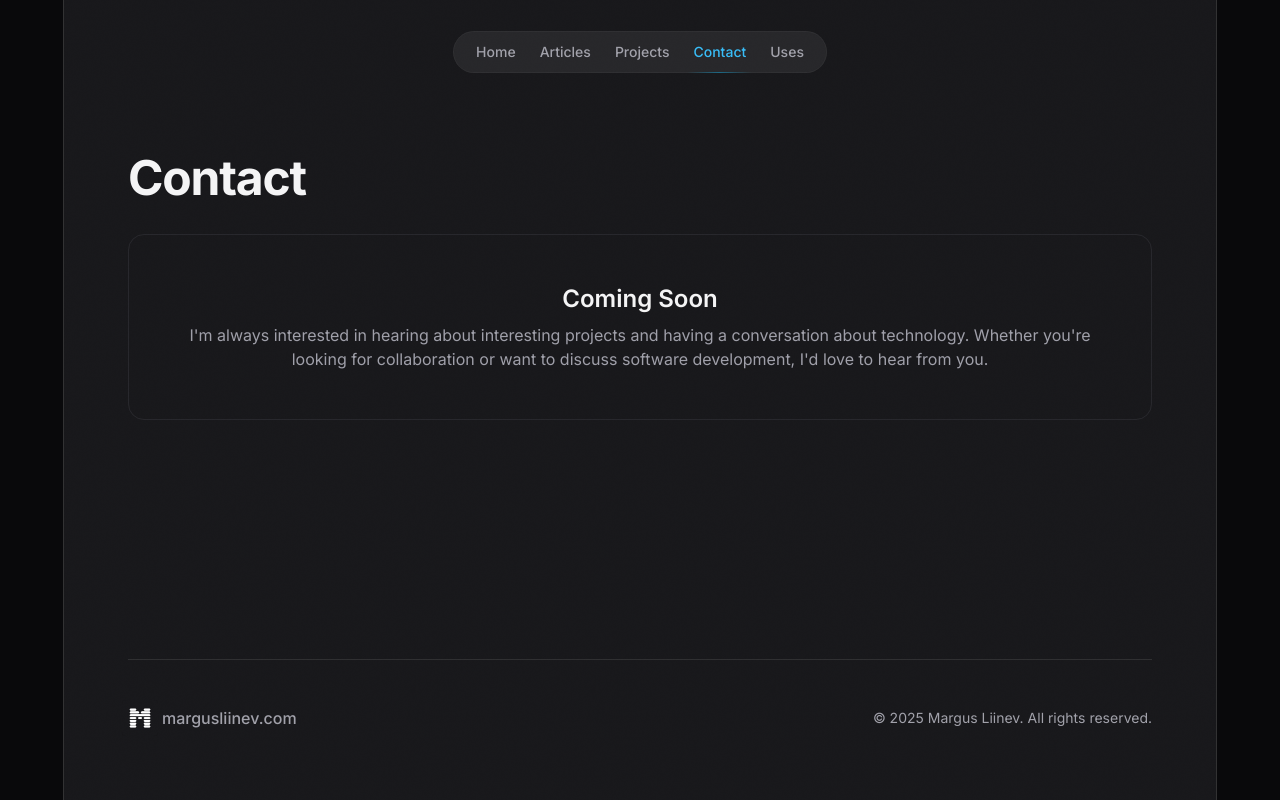
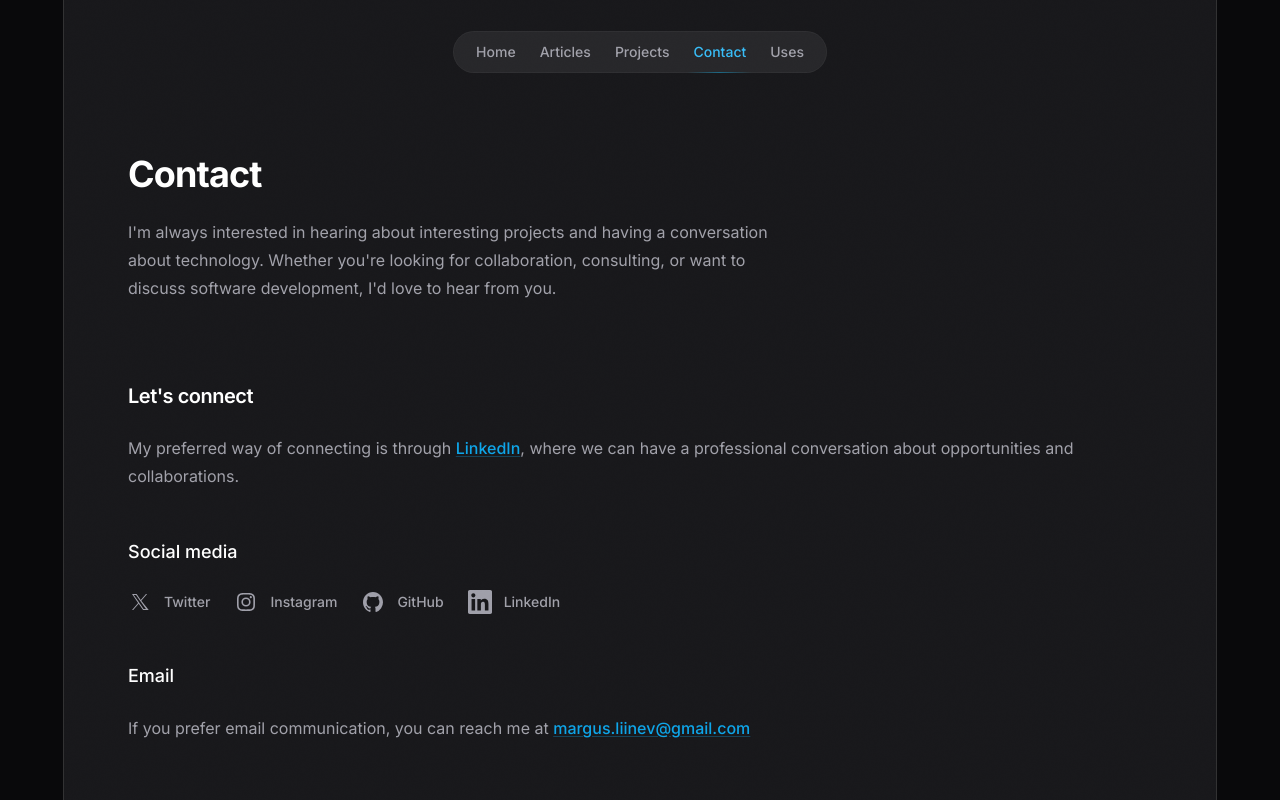
Before and after one commit to margusliinev/margusliinev.com, a Next.js app: page /contact in a window 1280 px wide. Shown: the top 800 px of the page. Built offline with nearby package versions, Linux system fonts and the light colour scheme.

Commit message:
add a contact page

```diff
--- a/src/app/articles/page.tsx
+++ b/src/app/articles/page.tsx
@@ -1,6 +1,6 @@
 import type { Metadata } from 'next';
+import { PagePlaceholder } from '@/components/PagePlaceholder';
 import { createPageMetadata } from '@/helpers/seo';
-import { PagePlaceholder } from '@/components/PagePlaceholder';
 
 export const metadata: Metadata = createPageMetadata({
     title: 'Articles',
--- a/src/app/contact/page.tsx
+++ b/src/app/contact/page.tsx
@@ -1,18 +1,88 @@
 import type { Metadata } from 'next';
+import type { IconComponent } from '@/types';
+import { MobileMenuButton } from '@/components/MobileMenuButton';
+import { SocialLink } from '@/components/ui';
+import { XIcon, InstagramIcon, GitHubIcon, LinkedInIcon } from '@/components/icons';
 import { createPageMetadata } from '@/helpers/seo';
-import { PagePlaceholder } from '@/components/PagePlaceholder';
+import { socialLinks } from '@/data';
+
+const iconMap: Record<string, IconComponent> = {
+    XIcon,
+    InstagramIcon,
+    GitHubIcon,
+    LinkedInIcon,
+};
 
 export const metadata: Metadata = createPageMetadata({
     title: 'Contact',
-    description: 'Get in touch with Me. Available for collaboration, consulting, or just to chat about software development and technology.',
+    description: 'Get in touch with me. Available for collaboration or just to chat about software development and technology.',
     path: '/contact',
 });
 
 export default function Contact() {
+    const linkedInLink = socialLinks.find((link) => link.iconName === 'LinkedInIcon');
+
     return (
-        <PagePlaceholder
-            title='Contact'
-            description="I'm always interested in hearing about interesting projects and having a conversation about technology. Whether you're looking for collaboration or want to discuss software development, I'd love to hear from you."
-        />
+        <div className='pt-12.5 pb-16 sm:pb-20'>
+            <MobileMenuButton />
+            <div className='max-w-2xl space-y-6'>
+                <h1 className='text-foreground text-3xl font-bold tracking-tight sm:text-4xl'>Contact</h1>
+                <p className='text-foreground-muted text-base leading-7'>
+                    I&apos;m always interested in hearing about interesting projects and having a conversation about technology. Whether you&apos;re looking for collaboration, consulting, or want to
+                    discuss software development, I&apos;d love to hear from you.
+                </p>
+            </div>
+
+            <div className='mt-16 space-y-12 sm:mt-20'>
+                <div className='space-y-6'>
+                    <h2 className='text-foreground text-xl font-semibold tracking-tight'>Let&apos;s connect</h2>
+                    <p className='text-foreground-muted text-base leading-7'>
+                        My preferred way of connecting is through{' '}
+                        {linkedInLink && (
+                            <a
+                                href={linkedInLink.href}
+                                target='_blank'
+                                rel='noopener noreferrer'
+                                className='text-primary-light hover:text-primary-very-light decoration-primary-light/30 hover:decoration-primary-very-light/50 font-medium underline underline-offset-2 transition-colors'
+                            >
+                                LinkedIn
+                            </a>
+                        )}
+                        , where we can have a professional conversation about opportunities and collaborations.
+                    </p>
+                </div>
+
+                <div className='space-y-6'>
+                    <h3 className='text-foreground text-lg font-medium'>Social media</h3>
+                    <div className='flex flex-wrap gap-6'>
+                        {socialLinks.map((link) => {
+                            const Icon = iconMap[link.iconName];
+                            if (!Icon) return null;
+                            return (
+                                <div key={link.href} className='flex items-center gap-3'>
+                                    <SocialLink href={link.href} aria-label={link.label} icon={Icon} />
+                                    <a href={link.href} target='_blank' rel='noopener noreferrer' className='text-foreground-muted hover:text-foreground text-sm font-medium transition-colors'>
+                                        {link.label.replace('Follow on ', '')}
+                                    </a>
+                                </div>
+                            );
+                        })}
+                    </div>
+                </div>
+
+                <div className='space-y-6'>
+                    <h3 className='text-foreground text-lg font-medium'>Email</h3>
+                    <p className='text-foreground-muted text-base leading-7'>
+                        If you prefer email communication, you can reach me at{' '}
+                        <a
+                            href='mailto:margus.liinev@gmail.com'
+                            className='text-primary-light hover:text-primary-very-light decoration-primary-light/30 hover:decoration-primary-very-light/50 font-medium underline underline-offset-2 transition-colors'
+                        >
+                            margus.liinev@gmail.com
+                        </a>
+                    </p>
+                </div>
+            </div>
+        </div>
     );
 }
--- a/src/app/page.tsx
+++ b/src/app/page.tsx
@@ -1,8 +1,8 @@
 import type { Metadata } from 'next';
+import { createPageMetadata } from '@/helpers/seo';
+import { Skills } from '@/components/Skills';
 import { Hero } from '@/components/Hero';
 import { Work } from '@/components/Work';
-import { Skills } from '@/components/Skills';
-import { createPageMetadata } from '@/helpers/seo';
 
 export const metadata: Metadata = createPageMetadata({
     title: 'Home',
--- a/src/app/projects/page.tsx
+++ b/src/app/projects/page.tsx
@@ -1,6 +1,6 @@
 import type { Metadata } from 'next';
+import { PagePlaceholder } from '@/components/PagePlaceholder';
 import { createPageMetadata } from '@/helpers/seo';
-import { PagePlaceholder } from '@/components/PagePlaceholder';
 
 export const metadata: Metadata = createPageMetadata({
     title: 'Projects',
--- a/src/app/uses/page.tsx
+++ b/src/app/uses/page.tsx
@@ -1,8 +1,8 @@
 import type { Metadata } from 'next';
+import { MobileMenuButton } from '@/components/MobileMenuButton';
+import { CategorySection } from '@/components/CategorySection';
 import { createPageMetadata } from '@/helpers/seo';
 import { usesData } from '@/data';
-import { CategorySection } from '@/components/CategorySection';
-import { MobileMenuButton } from '@/components/MobileMenuButton';
 
 export const metadata: Metadata = createPageMetadata({
     title: 'Uses',
--- a/src/data/social.ts
+++ b/src/data/social.ts
@@ -7,7 +7,7 @@ export interface SocialLink {
 export const socialLinks: SocialLink[] = [
     {
         href: 'https://twitter.com/margusliinev',
-        label: 'Follow on X',
+        label: 'Follow on Twitter',
         iconName: 'XIcon',
     },
     {
```
